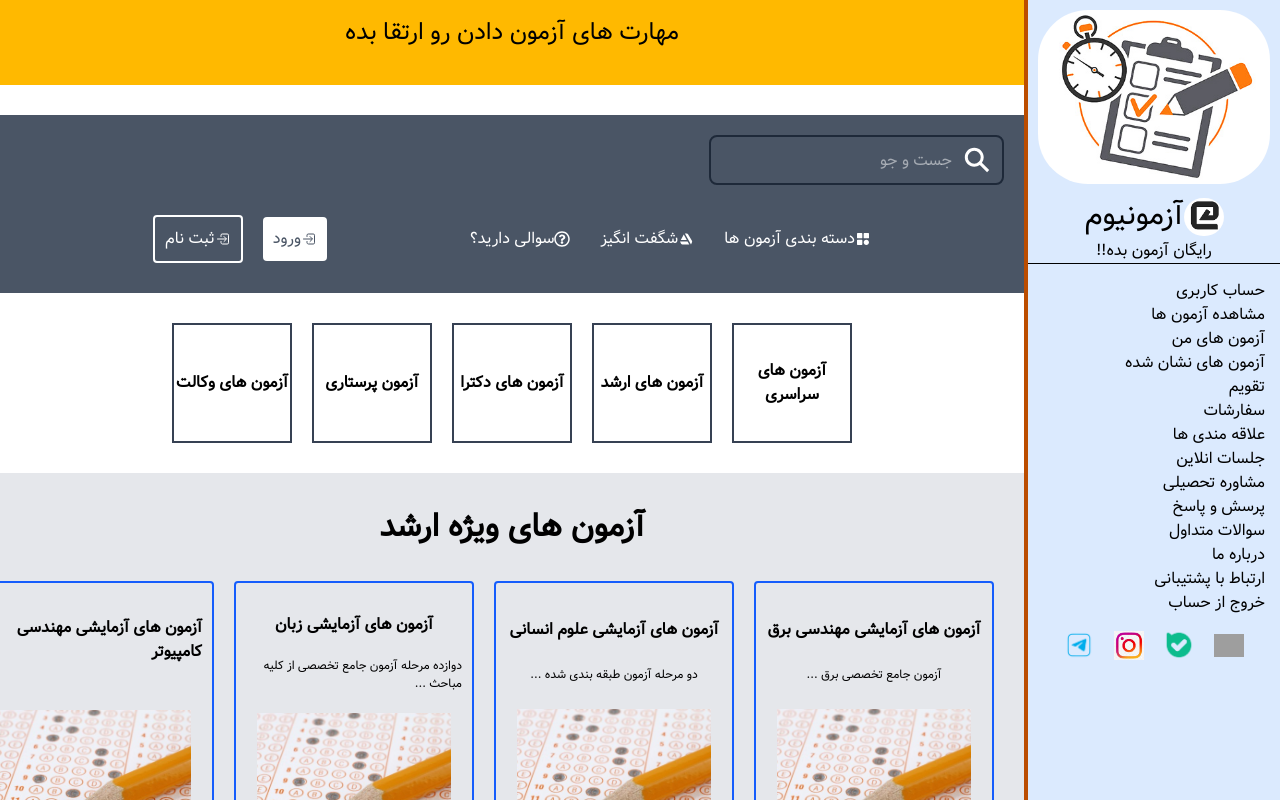
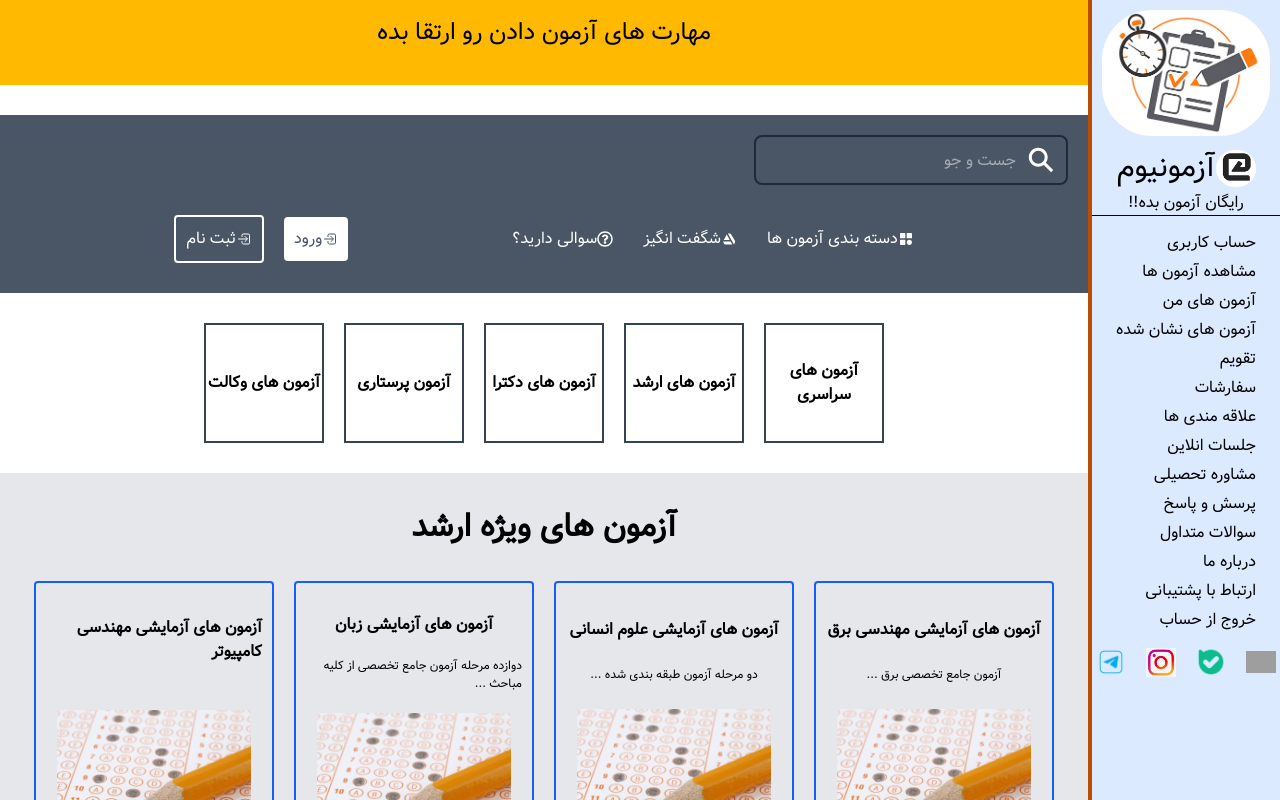
Before and after one commit to Azadigithub/Bama, a React (Vite) app in the folder Frontend-React/: page / in a window 1280 px wide. Shown: the top 800 px of the page. Built offline with nearby package versions, Linux system fonts and the light colour scheme; grey boxes are pictures that could not be loaded.

Commit message:
fix (style): flow Sidebar

```diff
--- a/Frontend-React/src/Pages/Home.jsx
+++ b/Frontend-React/src/Pages/Home.jsx
@@ -18,9 +18,9 @@ import { Menucategories } from "../Data/Data.js";
 
 const Home = () => {
   return (
-    <div className="font-Vazir w-full h-[100vh] grid  grid-cols-[100%] medium:grid-cols-[20%_80%]">
+    <div className="font-Vazir w-full h-[100vh] grid  grid-cols-[100%] medium:grid-cols-[15%_85%]">
       {/* Sidebar  */}
-      <div className="border-amber-700 border-l-4  bg-blue-100 hidden medium:block ">
+      <div className=" border-amber-700 border-l-4 max-w-[250px]  bg-blue-100 hidden medium:block ">
         <img
           src="./Logo/logo_azmoon.jpg"
           alt=""
@@ -36,8 +36,9 @@ const Home = () => {
         </div>
         <p className="text-center">رایگان آزمون بده!!</p>
         <hr />
+        <div className="sticky top-[70px] w-full h-fit flex-center flex-col">
           <div className="">
-          <ul className="flex flex-col p-[15px]">
+            <ul className="flex flex-col p-[15px] gap-[5px]">
               <li> حساب کاربری</li>
               <li>مشاهده آزمون ها</li>
               <li>آزمون های من</li>
@@ -75,6 +76,7 @@ const Home = () => {
               alt=""
               className="w-[30px]"
             />
+          </div>
         </div>
       </div>
       {/* Main content  */}
```
Lines whose indentation alone changed are shown as unchanged.
